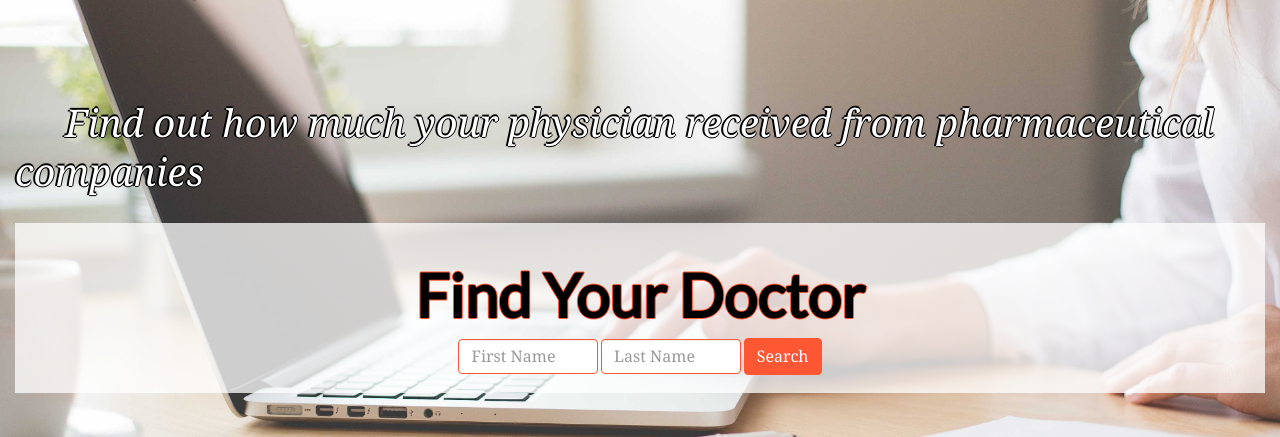
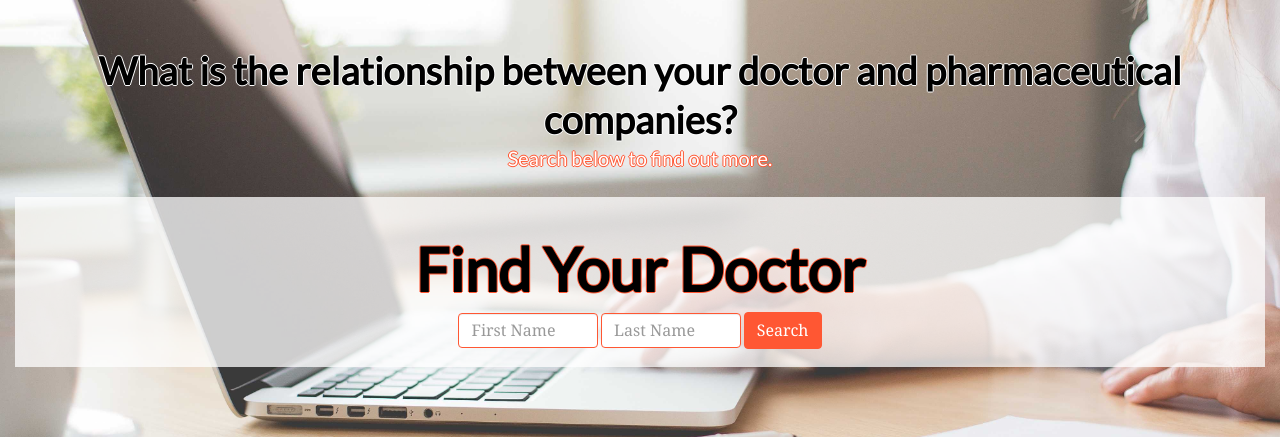
Before and after one commit to salomechamma/Whatsup-doc, a Flask app: page / in a window 1280 px wide. Shown: the part 77-514 px from the top of the page. Run offline with Flask 2, Linux system fonts and the light colour scheme; some libraries are stand-ins or nearby versions.

Commit message:
modified homepage text

```diff
--- a/static/css/styles_sheet.css
+++ b/static/css/styles_sheet.css
@@ -95,15 +95,17 @@ label.col-xs-2.col-form-label{
 
 #entete{
   text-align: center;
-  margin-right: 50px;
-  margin: 50px;
+
+  padding: 0px;
+  margin: 0px;
   font-size: 38px;
-/*  font-family: 'Lato', serif;*/
-/*  font-weight: bold;*/
-  text-shadow: -2px 0 black, 0 1px black, 1px 0 black, 0 -2px black;
+  font-family: 'Lato', serif;
+
   /*text-shadow: -1px 0 #ff5733, 0 1px #ff5733, 1px 0 #ff5733, 0 -1px #ff5733;*/
-  font-style: italic;
-  color: white;
+  /*text-shadow: -1px 0 #ff5733, 0 1px #ff5733, 1px 0 #ff5733, 0 -1px #ff5733;*/
+  text-shadow: -1px 0 white, 0 1px white, 1px 0 white, 0 -1px white;
+
+  color: black;
 
 
 
--- a/templates/homepage.html
+++ b/templates/homepage.html
@@ -14,11 +14,10 @@
 
  <div class="container-fluid">
     <div class="row">
-    <br> <br> <br><br><br><br>
+    <br><br>
     <div class="col-md-12 ">
-    <span id = 'entete' style='font-style: italic; text-align: center;'>Find out how much your physician received from pharmaceutical companies </span>
-    <br> <br>
-     <br>
+    <div id ='entete' style='font-weight: bold;text-align: center;'>What is the relationship between your doctor and pharmaceutical companies? </div>
+    <div id='entete' style='   color: white; text-align: center;font-size: 20px;text-shadow: -1px 0 #ff5733, 0 1px #ff5733, 1px 0 #ff5733, 0 -1px #ff5733;'>Search below to find out more.</div><br><br>
       </div>
     </div>
     <div id="homepblock">
```
Also changed, not shown: 1 other file.
